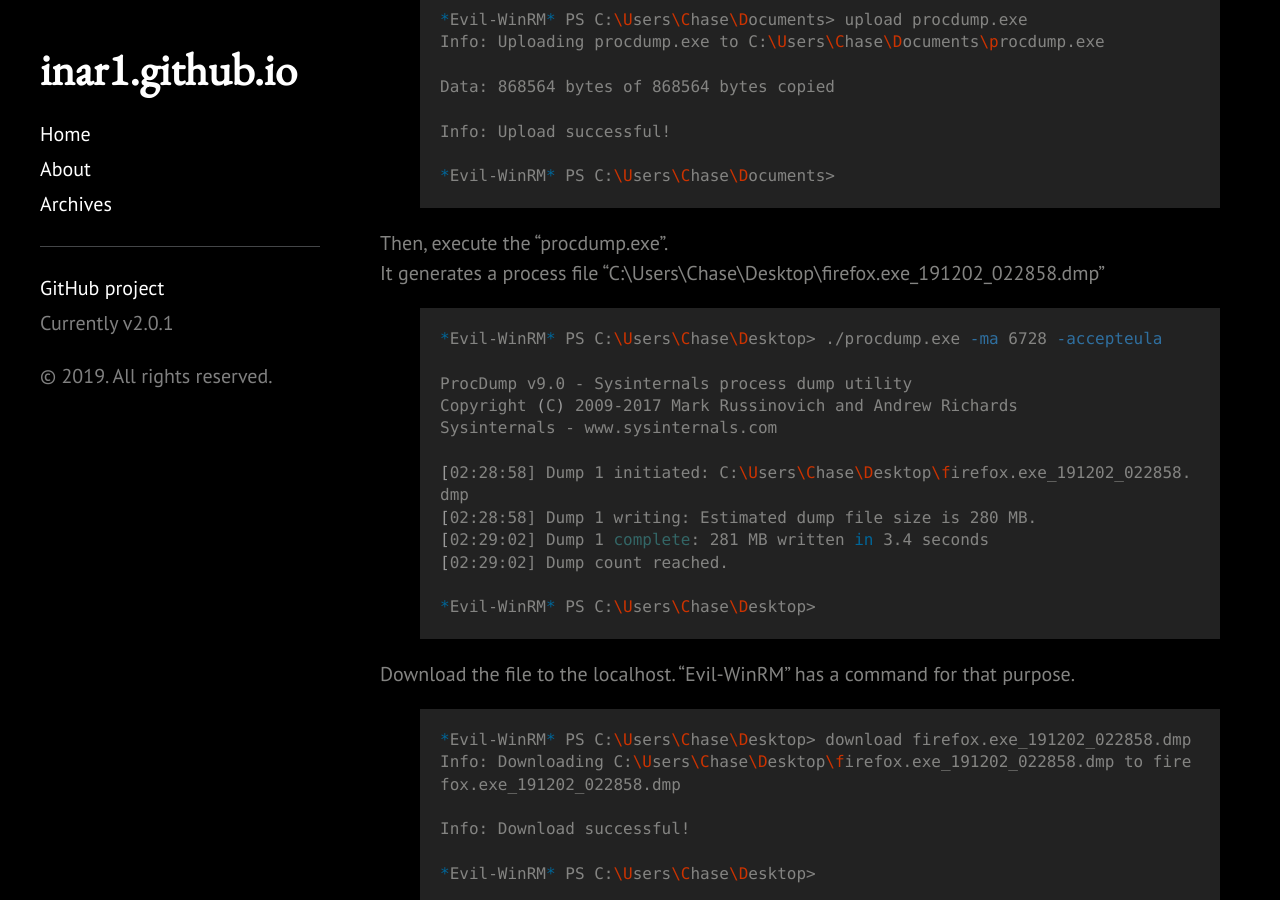
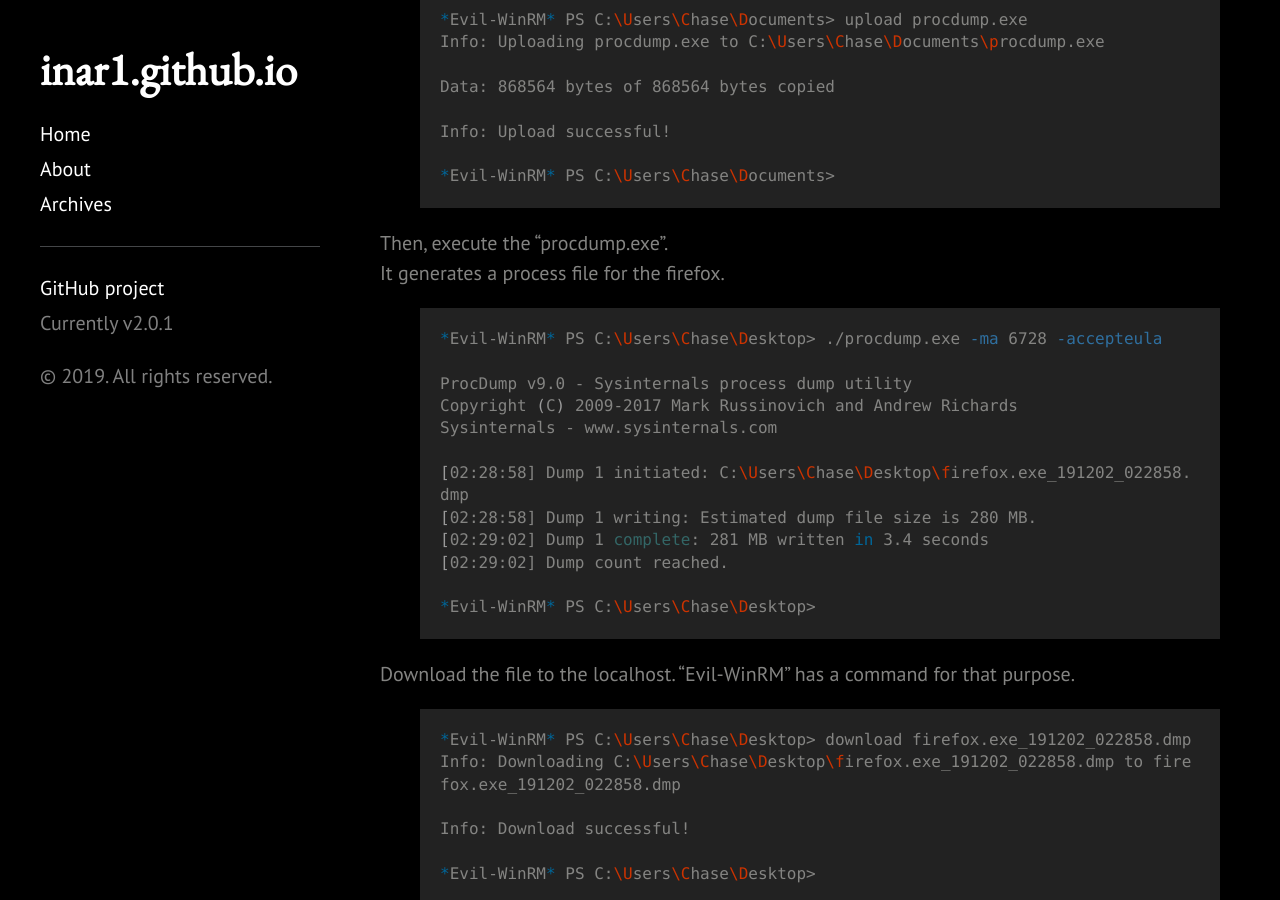
Before and after one commit to 1n4r1/1n4r1.github.io, a Jekyll site: the page built from _posts/2019-12-01-Hackthebox-Heist-Walkthrough.md, in a window 1280 px wide and 900 px high, scrolled down 15287 px. Built offline with Jekyll 4.4.1, drawn with Linux system fonts in a browser that asks for light colours; a style sheet for code colours, icons or effects is not loaded.

Commit message:
modify one line

```diff
--- a/_posts/2019-12-01-Hackthebox-Heist-Walkthrough.md
+++ b/_posts/2019-12-01-Hackthebox-Heist-Walkthrough.md
@@ -544,7 +544,7 @@ Info: Upload successful!
 {% endhighlight %}
 
 Then, execute the "procdump.exe".<br>
-It generates a process file "C:\Users\Chase\Desktop\firefox.exe_191202_022858.dmp"
+It generates a process file for the firefox.
 {% highlight shell %}
 *Evil-WinRM* PS C:\Users\Chase\Desktop> ./procdump.exe -ma 6728 -accepteula
 
```
